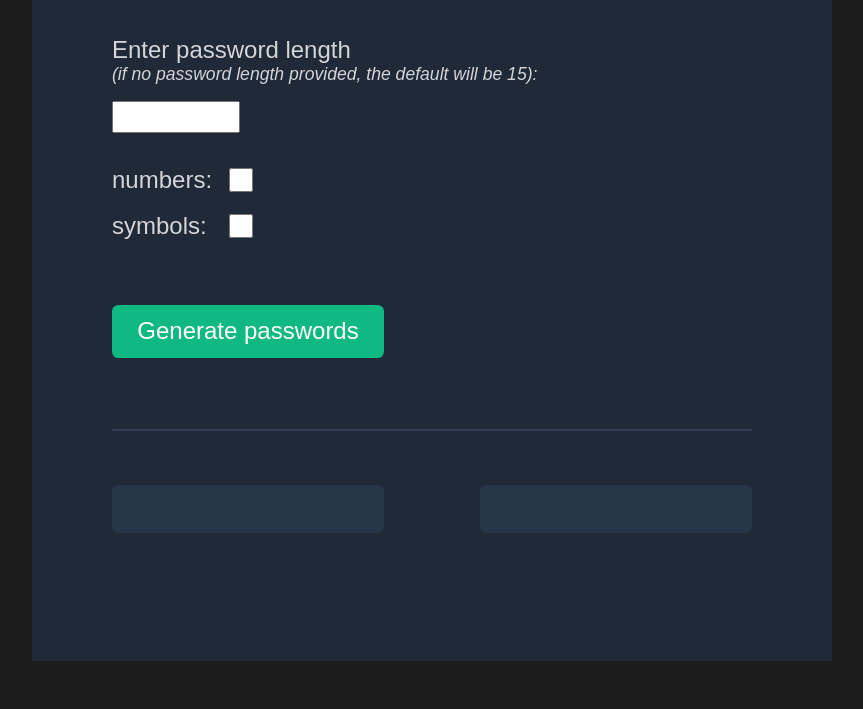
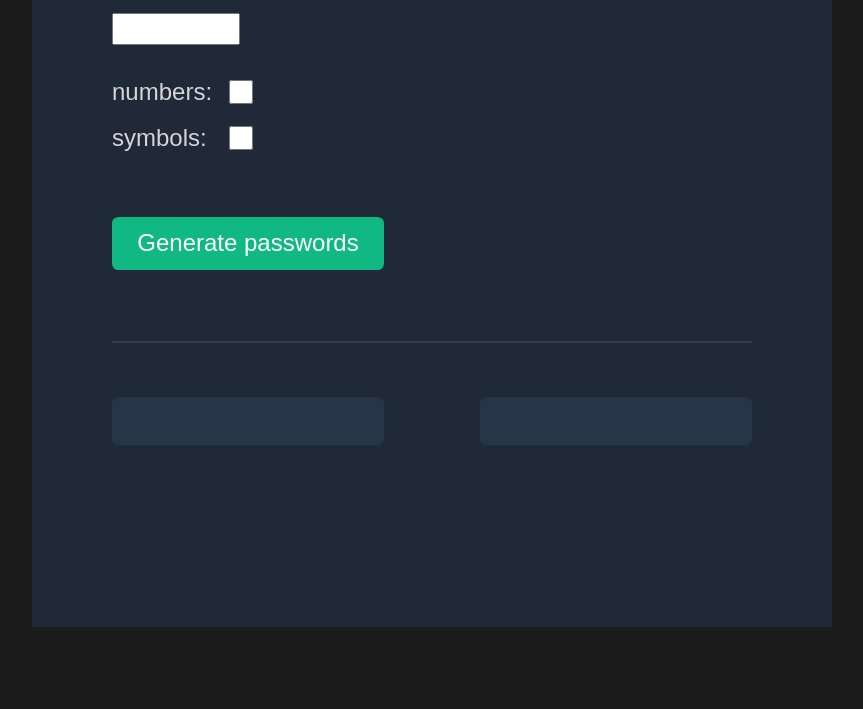
Before and after one commit to ayii365/password-generator-app, a website built with Vite: page Scrim-s04k02i/index.html in a window 1280 px wide. Shown: the part 381-1090 px from the top of the page, without its empty margins (208-1071 px from the left). After the commit the page ends 1056 px from the top, so only its background shows below. Built offline with nearby package versions, Linux system fonts and the light colour scheme.

Commit message:
Style: Reduce margin of content div

```diff
--- a/Scrim-s04k02i/index.css
+++ b/Scrim-s04k02i/index.css
@@ -13,14 +13,14 @@ body {
 .container {
     background-color: #1f2937;
     width: 50rem;
-    min-height: 50rem;
+    min-height: 60rem;
     margin: 3rem auto;
 
     display: flex;
 }
 
 .content {
-    margin: 8rem auto;
+    margin: 2.5rem auto;
     width: 40rem;
     display: flex;
     flex-direction: column;
```
